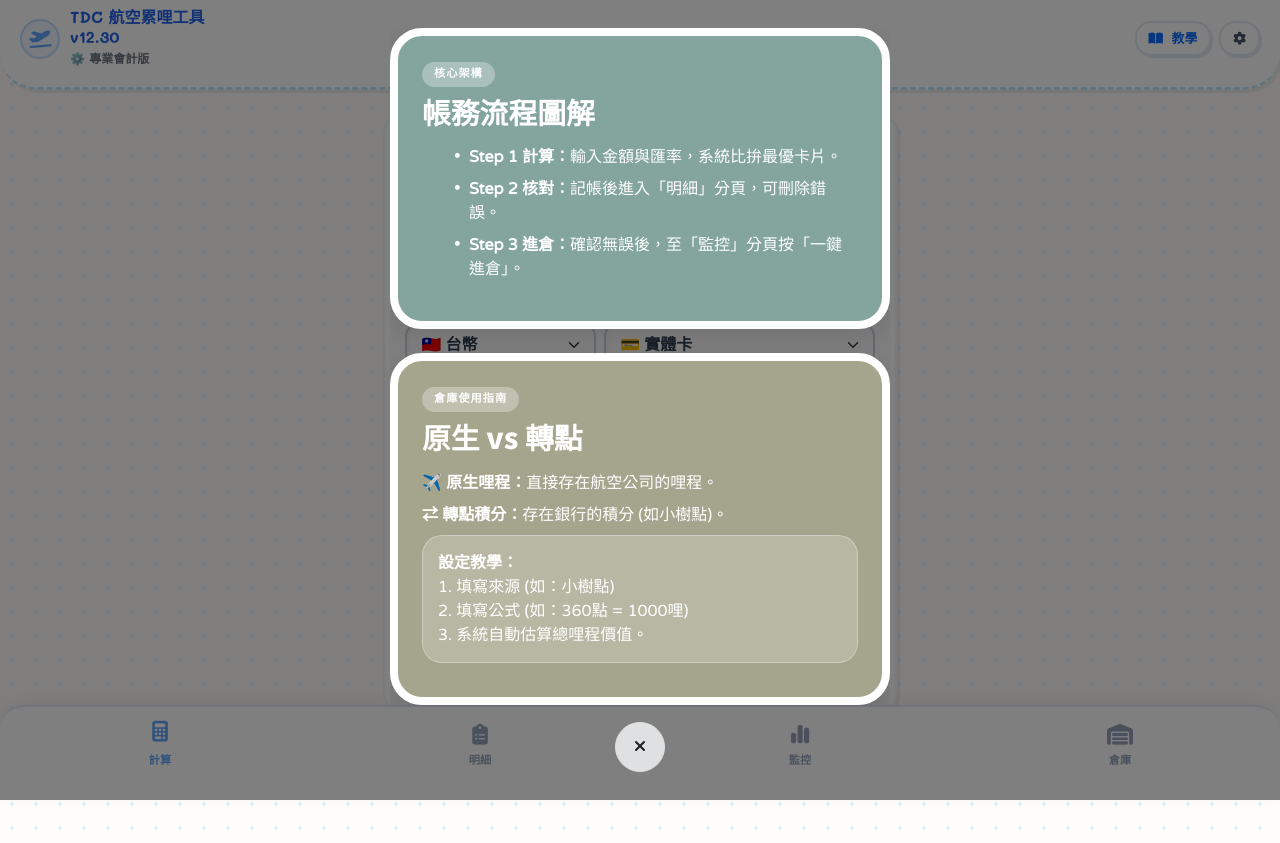
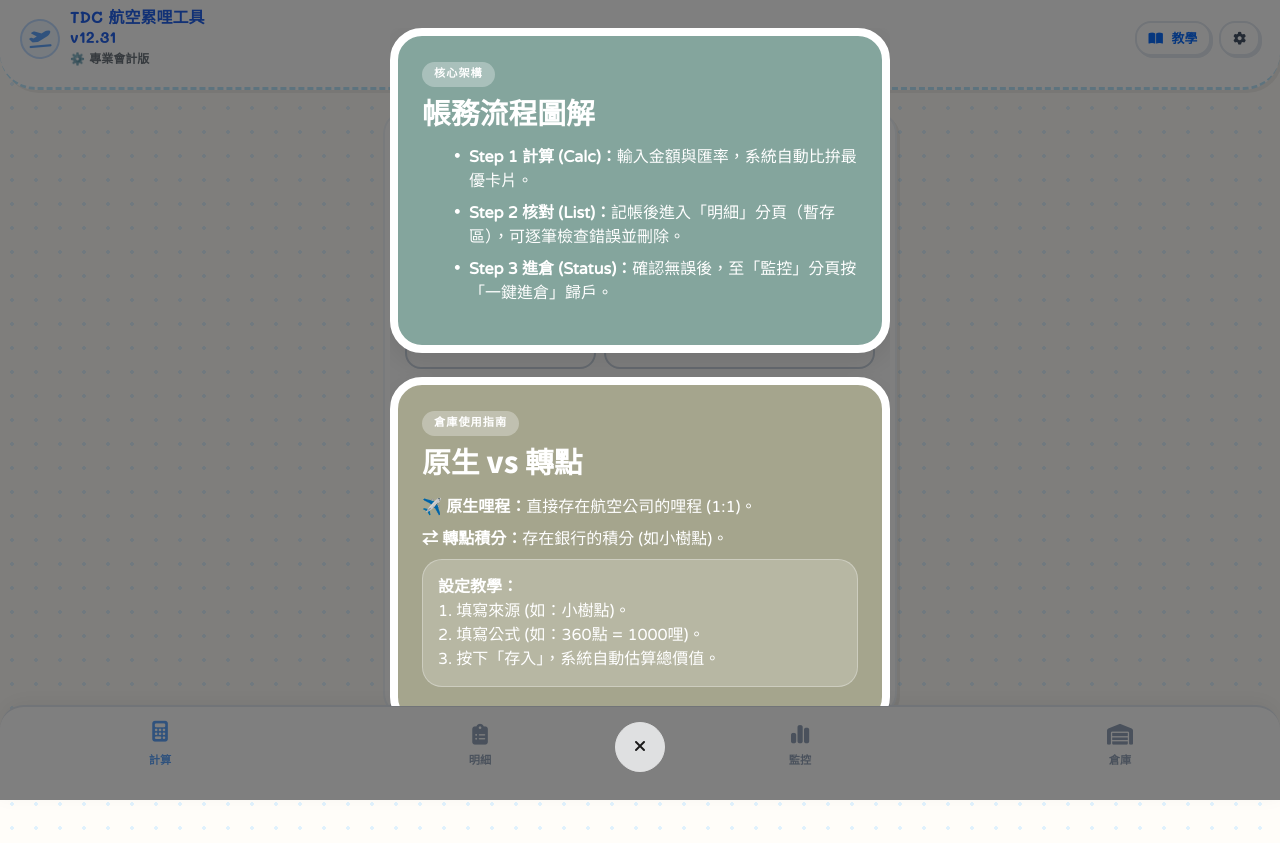
Before and after one commit to r200552000/Miletest-v12, a plain HTML site: page index.html in a window 1280 px wide. Both pictures are taken after a click on the button "教學". Drawn offline with nearby package versions, Linux system fonts and the light colour scheme.

Commit message:
Update index.html

```diff
--- a/index.html
+++ b/index.html
@@ -3,7 +3,7 @@
 <head>
   <meta charset="UTF-8">
   <meta name="viewport" content="width=device-width, initial-scale=1.0, maximum-scale=1.0, user-scalable=no, viewport-fit=cover">
-  <title>TDC環哩匯 x 航空卡消費累哩工具 v12.30</title>
+  <title>TDC環哩匯 x 航空卡消費累哩工具 v12.31</title>
 
   <link href="https://fonts.googleapis.com/css2?family=Varela+Round&family=Mali:wght@500;700&family=Noto+Sans+TC:wght@400;700;900&display=swap" rel="stylesheet">
   <link href="https://cdn.jsdelivr.net/npm/bootstrap@5.3.0/dist/css/bootstrap.min.css" rel="stylesheet">
@@ -11,7 +11,7 @@
 
   <style>
     /* =========================
-       CSS 樣式表 (v12.30)
+       CSS 樣式表 (v12.31 Re-issue)
        ========================= */
     :root {
       --bg-main: #fffdf9;
@@ -93,7 +93,6 @@
     #result-area { display: none; animation: popUp 0.3s cubic-bezier(0.34, 1.56, 0.64, 1); }
     @keyframes popUp { from { opacity: 0; transform: scale(0.95); } to { opacity: 1; transform: scale(1); } }
 
-    /* Result Tag & Info (Restored from v12.24) */
     .result-tag { background: var(--primary); color: white; padding: 4px 16px; border-radius: 20px; font-size: 0.85rem; font-weight: 700; display: inline-block; font-family: var(--font-hand); box-shadow: 2px 2px 0 rgba(0,0,0,0.1); transform: rotate(-1deg); }
     #fx-info { font-family: var(--font-hand); }
 
@@ -171,7 +170,7 @@
     <div class="d-flex align-items-center">
       <div class="header-icon"><i class="fa-solid fa-plane-departure"></i></div>
       <div class="header-title">
-        <h5>TDC 航空累哩工具<br>v12.30</h5>
+        <h5>TDC 航空累哩工具<br>v12.31</h5>
         <small class="text-secondary fw-bold">⚙️ 專業會計版</small>
       </div>
     </div>
@@ -273,7 +272,7 @@
           連鎖速食、便利商店等通路，極高機率屬於「NCCC小額支付」無回饋。
         </div>
 
-        <!-- Restored Cost Summary -->
+        <!-- Cost Summary -->
         <div class="d-flex justify-content-between align-items-center mb-3 px-2">
           <span class="result-tag" id="scenario-tag">一般消費</span>
           <div class="text-end lh-1" id="fx-info" style="display:none;"></div>
@@ -429,7 +428,7 @@
   <script src="https://cdn.jsdelivr.net/npm/bootstrap@5.3.0/dist/js/bootstrap.bundle.min.js"></script>
   <script>
     /* =========================
-       TDC Miles Tool v12.30
+       TDC Miles Tool v12.28
        ========================= */
 
     const DB_KEY = 'MILES_APP_V12_6_DATA';
@@ -627,7 +626,7 @@
         else if(LIVE_KEYWORDS['dining'].some(w => ctx.kwKey.includes(w)) || LIVE_KEYWORDS['shop'].some(w => ctx.kwKey.includes(w)) || LIVE_KEYWORDS['entertainment'].some(w => ctx.kwKey.includes(w))) ctx.isLiveSelect = true;
         if(ctx.kwKey.includes('麥當勞')) ctx.isLiveSelect = true;
 
-        // Update FX Info Panel (Restored)
+        // Update FX Info Panel
         const fxInfo = document.getElementById('fx-info');
         const scenarioTag = document.getElementById('scenario-tag');
         if(ctx.isForeign) {
@@ -806,7 +805,9 @@
             let h = '';
             for(let id in agg) {
                 const item = agg[id];
-                h += `<div class="summary-card"><div><div class="summary-name">${item.name}</div><div class="summary-spend">$${item.spend.toLocaleString()}</div></div><div class="summary-miles">${item.miles.toLocaleString()} <small style="font-size:0.6em">${item.unit}</small></div></div>`;
+                let u = item.unit;
+                if(!u || u==='undefined') { u = (id.includes('hsbc')) ? '積分' : '哩'; }
+                h += `<div class="summary-card"><div><div class="summary-name">${item.name}</div><div class="summary-spend">$${item.spend.toLocaleString()}</div></div><div class="summary-miles">${item.miles.toLocaleString()} <small style="font-size:0.6em">${u}</small></div></div>`;
             }
             statusCon.innerHTML = h;
         }
@@ -823,7 +824,13 @@
         limitsCon.innerHTML = lh;
     }
 
-    function getLimitVal(id) { if(id==='hsbc_live') return 29600; if(id==='ctbc_ci_inf') return 600000; return 999999; }
+    function getLimitVal(id) {
+        if(id==='hsbc_live') return 29600;
+        if(id==='ctbc_ci_inf') return 600000;
+        if(id==='taishin_cx') return 1000000;
+        if(id==='ctbc_ci') return 1440000;
+        return 999999;
+    }
 
     function renderWarehouse() {
         const db = loadDB(); const list = document.getElementById('warehouse-list'); list.innerHTML = '';
@@ -939,44 +946,46 @@
     function showConfirm(msg, cb) { if(confirm(msg)) cb(); }
     function showAlert(msg) { document.getElementById('alert-msg').innerText=msg; new bootstrap.Modal(document.getElementById('customAlertModal')).show(); }
 
+    // Enhanced Guide with Warehouse & Settings
     function openGuide() {
         const content = `
         <div class="guide-slide p-4 mb-4" style="background:var(--m-sage); color:white;">
             <div class="g-badge bg-white/20 mb-2">核心架構</div>
             <div class="g-title font-black mb-3">帳務流程圖解</div>
             <ul class="g-list text-sm">
-                <li><b>Step 1 計算：</b>輸入金額與匯率，系統比拚最優卡片。</li>
-                <li><b>Step 2 核對：</b>記帳後進入「明細」分頁，可刪除錯誤。</li>
-                <li><b>Step 3 進倉：</b>確認無誤後，至「監控」分頁按「一鍵進倉」。</li>
+                <li><b>Step 1 計算 (Calc)：</b>輸入金額與匯率，系統自動比拚最優卡片。</li>
+                <li><b>Step 2 核對 (List)：</b>記帳後進入「明細」分頁（暫存區），可逐筆檢查錯誤並刪除。</li>
+                <li><b>Step 3 進倉 (Status)：</b>確認無誤後，至「監控」分頁按「一鍵進倉」歸戶。</li>
             </ul>
         </div>
         <div class="guide-slide p-4 mb-4" style="background:var(--m-stone); color:white;">
             <div class="g-badge bg-white/20 mb-2">倉庫使用指南</div>
             <div class="g-title font-black mb-3">原生 vs 轉點</div>
-            <p class="text-sm mb-2"><b>✈️ 原生哩程：</b>直接存在航空公司的哩程。</p>
+            <p class="text-sm mb-2"><b>✈️ 原生哩程：</b>直接存在航空公司的哩程 (1:1)。</p>
             <p class="text-sm mb-2"><b>⇄ 轉點積分：</b>存在銀行的積分 (如小樹點)。</p>
             <div class="g-box text-xs">
                 <b>設定教學：</b><br>
-                1. 填寫來源 (如：小樹點)<br>
-                2. 填寫公式 (如：360點 = 1000哩)<br>
-                3. 系統自動估算總哩程價值。
+                1. 填寫來源 (如：小樹點)。<br>
+                2. 填寫公式 (如：360點 = 1000哩)。<br>
+                3. 按下「存入」，系統自動估算總價值。
             </div>
         </div>
         <div class="guide-slide p-4 mb-4" style="background:var(--m-sand); color:#5e503f;">
             <div class="g-badge bg-white/40 mb-2">設定教學</div>
             <div class="g-title font-black mb-3">新增自訂卡片</div>
+            <p class="text-sm mb-2">若主力卡片不在內建名單 (如玉山 Only)：</p>
             <ol class="text-sm ps-3" style="list-style-type:decimal;">
                 <li>點擊右上角 <b>⚙️ 設定</b> 按鈕。</li>
                 <li>滑動至「自訂卡片」區塊。</li>
                 <li>輸入名稱 (如：玉山 Only)。</li>
                 <li>輸入 <b>國內/國外</b> 的「幾元一哩」數值。</li>
-                <li>按下「確認新增」，計算機就會納入比拚。</li>
+                <li>按下「確認新增」，計算機就會將其納入比拚。</li>
             </ol>
         </div>
         <div class="guide-slide p-4 mb-4" style="background:var(--m-dusty); color:white;">
-            <div class="g-badge bg-white/20 mb-2">嚴格判定</div>
+            <div class="g-badge bg-white/20 mb-2">防呆機制</div>
             <div class="g-title font-black mb-3">官網與實體</div>
-            <p class="text-sm">為避免誤判，只要類別是「官網購票」，系統強制鎖定為 <b>Online</b> 交易。即便您誤選實體卡，系統也會擋下，避免錯誤計算中信生日加碼 ($6.6)。</p>
+            <p class="text-sm">系統內建嚴格判定：只要類別是「官網購票」或「訂房網」，系統強制鎖定為 <b>Online</b> 交易。即便您誤選實體卡，系統也會擋下，避免錯誤計算中信生日加碼 ($6.6)。</p>
         </div>
         <div class="guide-slide p-4" style="background:var(--m-slate); color:white;">
             <div class="g-badge bg-white/20 mb-2">進階技巧</div>
```
